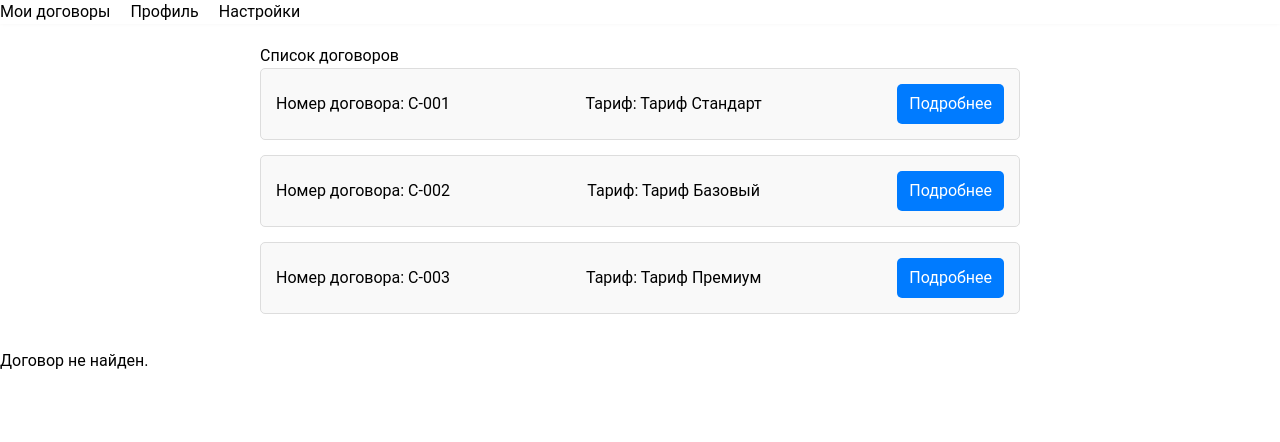
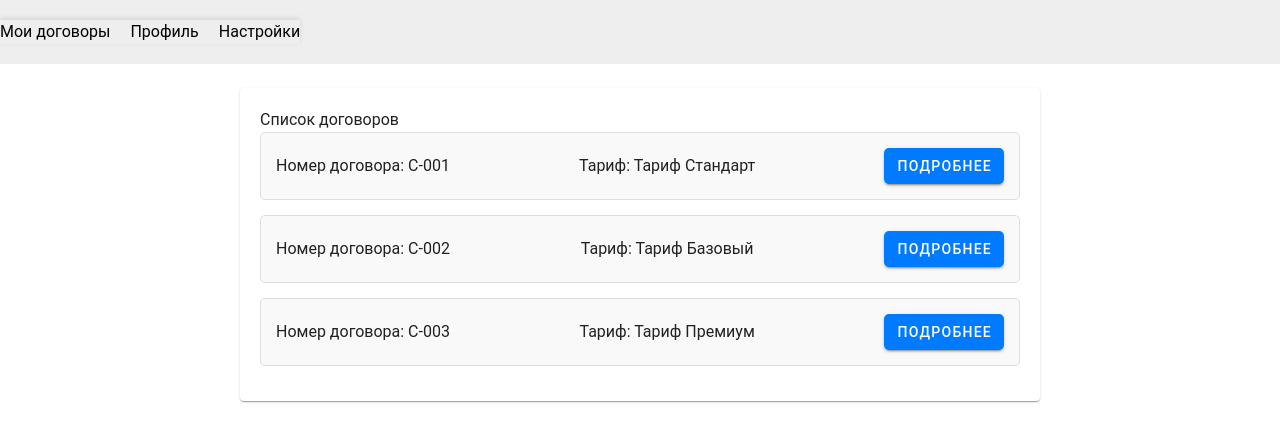
Before and after one commit to nknd1/orbitel-frontend, a Vue app: page /contracts in a window 1280 px wide. Shown: the top 442 px of the page. Built offline with nearby package versions, Linux system fonts and the light colour scheme; what vue3-smart-captcha would draw is missing.

Commit message:
vuetify design primary components

```diff
--- a/package.json
+++ b/package.json
@@ -18,6 +18,7 @@
     "axios": "^1.7.9",
     "dotenv": "^16.4.7",
     "pinia": "^2.2.6",
+    "update": "^0.7.4",
     "vue": "^3.5.12",
     "vue-router": "^4.4.5",
     "vue3-smart-captcha": "^1.1.0",
--- a/src/App.vue
+++ b/src/App.vue
@@ -1,13 +1,12 @@
 <template>
-  <NavigationBar/>
-  <ContractsList/>
-  <ContractDetails/>
+  <NavBar />
+  <br>
+  <RouterView />
 </template>
 
 <script setup lang="ts">
-import NavigationBar from "@/components/NavBar.vue";
-import ContractsList from "@/components/ContractsList.vue";
-import ContractDetails from "@/components/ContractDetails.vue";
+
+import NavBar from '@/components/NavBar.vue'
 </script>
 
 <style scoped lang="sass"></style>
--- a/src/components/ContractDetails.vue
+++ b/src/components/ContractDetails.vue
@@ -1,39 +1,32 @@
-<script lang="ts">
-import { defineComponent, computed } from "vue";
-import { useRoute } from "vue-router";
-import { contractsMock } from "@/mock/contractsMock";
+<script setup lang="ts">
+import { computed } from 'vue'
+import { useRoute } from 'vue-router'
+import { contractsMock } from '@/mock/contractsMock'
 
-// Импорт типа Contract для правильной типизации
-import type { Contract } from "@/mock/contractsMock";
+// Импорт типа Contract для типизации
+import type { Contract } from '@/mock/contractsMock'
 
-export default defineComponent({
-  name: "ContractDetails",
-  setup() {
-    const route = useRoute();
-    const contractId = computed(() => Number(route.params.id)); // Получение id из маршрута
-    const contract = computed<Contract | undefined>(() =>
-      contractsMock.find((c) => c.id === contractId.value)
-    );
+// Получение параметров маршрута
+const route = useRoute()
 
-    return {
-      contract,
-    };
-  },
-});
+// Получение ID договора из параметров маршрута
+const contractId = computed(() => Number(route.params.id))
+
+// Поиск договора в моковых данных
+const contract = computed<Contract | undefined>(() =>
+  contractsMock.find((c) => c.id === contractId.value),
+)
 </script>
 
 <template>
-  <div v-if="contract" class="contract-details">
+  <v-card v-if="contract" class="contract-details">
     <h1>Детали договора</h1>
     <p><strong>Номер договора:</strong> {{ contract.contractNumber }}</p>
     <p><strong>Тариф:</strong> {{ contract.tariff }}</p>
     <router-link to="/contracts">
-      <button class="back-button">Назад к списку</button>
+      <v-btn class="back-button">Назад к списку</v-btn>
     </router-link>
-  </div>
-  <div v-else>
-    <p>Договор не найден.</p>
-  </div>
+  </v-card>
 </template>
 
 <style scoped>
--- a/src/components/ContractModal.vue
+++ /dev/null
@@ -1,63 +0,0 @@
-<template>
-  <div v-if="visible" class="modal-overlay">
-    <div class="modal">
-      <h2>Детали договора: {{ contract.contractNumber }}</h2>
-      <p><strong>Тариф:</strong> {{ contract.tariff }}</p>
-      <p><strong>Дата начала:</strong> {{ contract.startDate }}</p>
-      <p><strong>Дата окончания:</strong> {{ contract.endDate }}</p>
-      <p><strong>Статус:</strong> {{ contract.status }}</p>
-      <button @click="closeModal">Закрыть</button>
-    </div>
-  </div>
-</template>
-
-<script lang="ts">
-import { defineComponent, PropType } from "vue";
-import type { Contract } from "@/mock/contractsMock";
-
-export default defineComponent({
-  name: "ContractModal",
-  props: {
-    visible: {
-      type: Boolean,
-      required: true,
-    },
-    contract: {
-      type: Object as PropType<Contract>,
-      required: true,
-    },
-  },
-  emits: ["close"],
-  setup(_, { emit }) {
-    const closeModal = () => {
-      emit("close");
-    };
-
-    return {
-      closeModal,
-    };
-  },
-});
-</script>
-
-<style scoped>
-.modal-overlay {
-  position: fixed;
-  top: 0;
-  left: 0;
-  width: 100%;
-  height: 100%;
-  background: rgba(0, 0, 0, 0.5);
-  display: flex;
-  justify-content: center;
-  align-items: center;
-}
-
-.modal {
-  background: #fff;
-  padding: 20px;
-  border-radius: 5px;
-  max-width: 400px;
-  width: 90%;
-}
-</style>
--- a/src/components/ContractsList.vue
+++ b/src/components/ContractsList.vue
@@ -1,45 +1,35 @@
-<script lang="ts">
-import { defineComponent, ref } from "vue";
-import { useRouter } from "vue-router"; // Используем useRouter для получения маршрутизатора
-import type { Contract } from "@/mock/contractsMock";
-import { contractsMock } from "@/mock/contractsMock";
+<script setup lang="ts">
+import { ref } from 'vue'
+import { useRouter } from 'vue-router' // Импортируем useRouter для работы с маршрутизацией
+import type { Contract } from '@/mock/contractsMock'
+import { contractsMock } from '@/mock/contractsMock'
 
-export default defineComponent({
-  name: "ContractsList",
-  setup() {
-    const contracts = ref<Contract[]>(contractsMock); // Моковые данные договоров
-    const router = useRouter(); // Получаем экземпляр маршрутизатора через useRouter
+// Моковые данные договоров
+const contracts = ref<Contract[]>(contractsMock)
 
-    const goToDetails = (id: number) => {
-      router.push(`/contracts/${id}`); // Переход по маршруту, используя router.push
-    };
+// Экземпляр маршрутизатора
+const router = useRouter()
 
-    return {
-      contracts,
-      goToDetails, // Функция для перехода
-    };
-  },
-});
+// Функция для перехода на страницу деталей договора
+const goToDetails = (id: number) => {
+  router.push(`/contracts/${id}`)
+}
 </script>
 
 <template>
-  <div class="contracts-list">
+  <v-card class="contracts-list">
     <h1>Список договоров</h1>
     <ul>
       <li v-for="contract in contracts" :key="contract.id" class="contract-item">
         <div class="contract-info">
           <h3>Номер договора: {{ contract.contractNumber }}</h3>
           <p>Тариф: {{ contract.tariff }}</p>
-          <button
-            class="details-button"
-            @click="goToDetails(contract.id)"
-          >
-          Подробнее
-          </button>
+
+          <v-btn class="details-button" @click="goToDetails(contract.id)">Подробнее</v-btn>
         </div>
       </li>
     </ul>
-  </div>
+  </v-card>
 </template>
 
 <style scoped>
--- a/src/components/LoginView.vue
+++ b/src/components/LoginView.vue
@@ -5,12 +5,12 @@
       <LoginInput v-model="login" />
       <PasswordInput v-model="password" />
       <LoginButton :loading="isLoading" buttonText="Войти" />
-      <p v-if="error">{{ error }}</p>
+      <p v-if="error" class="error-message">{{ error }}</p>
     </form>
   </div>
 </template>
 
-<script lang="ts">
+<script setup lang="ts">
 import { ref } from 'vue'
 import { useAuthStore } from '@/stores/authStore'
 import LoginButton from '@/components/LoginButton.vue'
@@ -18,38 +18,40 @@ import LoginInput from '@/components/LoginInput.vue'
 import LoginTitle from '@/components/LoginTitle.vue'
 import PasswordInput from '@/components/PasswordInput.vue'
 
-export default {
-  components: { PasswordInput, LoginTitle, LoginInput, LoginButton },
-  data() {
-    return { isLoading: false }
-  },
-  setup() {
+// Использование состояния из Pinia
 const authStore = useAuthStore()
+
+// Локальные состояния
 const login = ref('')
 const password = ref('')
 const error = ref('')
+const isLoading = ref(false)
 
+// Функция обработки логина
 const handleLogin = async () => {
+  isLoading.value = true // Отображаем индикатор загрузки
+  error.value = '' // Сбрасываем ошибку
+
   try {
     await authStore.login(login.value, password.value)
 
     // Редирект или действие после успешного входа
+    console.log('Успешный вход')
   } catch (err) {
     error.value = 'Неверный логин или пароль'
   } finally {
-        error.value = 'Ошибка сервера'
+    isLoading.value = false // Скрываем индикатор загрузки
   }
-    }
-
-    return { login, password, handleLogin, error }
-  },
 }
 </script>
 
 <style scoped lang="sass">
 div
-  @apply flex items-center justify-center min-h-screen
+  @apply flex items-center justify-center min-h-screen bg-gray-100
 
 form
   @apply bg-white shadow-lg rounded-lg p-5 w-80
+
+.error-message
+  @apply text-red-500 mt-2 text-sm
 </style>
--- a/src/components/NavBar.vue
+++ b/src/components/NavBar.vue
@@ -1,5 +1,5 @@
 <template>
-  <div>
+  <v-toolbar>
     <!-- Навигационная панель для ПК -->
     <nav v-if="!isMobile" class="desktop-nav">
       <ul>
@@ -17,21 +17,14 @@
         <li><a href="#">Настройки</a></li>
       </ul>
     </nav>
-  </div>
+  </v-toolbar>
 </template>
 
-<script lang="ts">
-import { ref } from 'vue';
-import { useMediaQuery } from '@vueuse/core';
+<script setup lang="ts">
+import { useMediaQuery } from '@vueuse/core'
 
-export default {
-  name: 'NavigationBar',
-  setup() {
-    // Проверяем, мобильный ли экран
-    const isMobile = useMediaQuery('(max-width: 768px)');
-    return { isMobile };
-  },
-};
+// Проверяем, мобильный ли экран
+const isMobile = useMediaQuery('(max-width: 768px)')
 </script>
 
 <style scoped>
--- a/src/main.ts
+++ b/src/main.ts
@@ -8,8 +8,7 @@ import * as components from 'vuetify/components'
 import * as directives from 'vuetify/directives'
 import { SmartCaptchaPlugin } from 'vue3-smart-captcha'
 import App from './App.vue'
-import router from "@/router";
-
+import router from '@/router'
 
 const vuetify = createVuetify({
   components,
```
Also changed, not shown: src/mock/contractsMock.ts (+22 -22 lines), src/router/index.ts (+13 -13 lines), 1 other file (tests, documents, lock files or other folders). Lines whose indentation alone changed are shown as unchanged.
